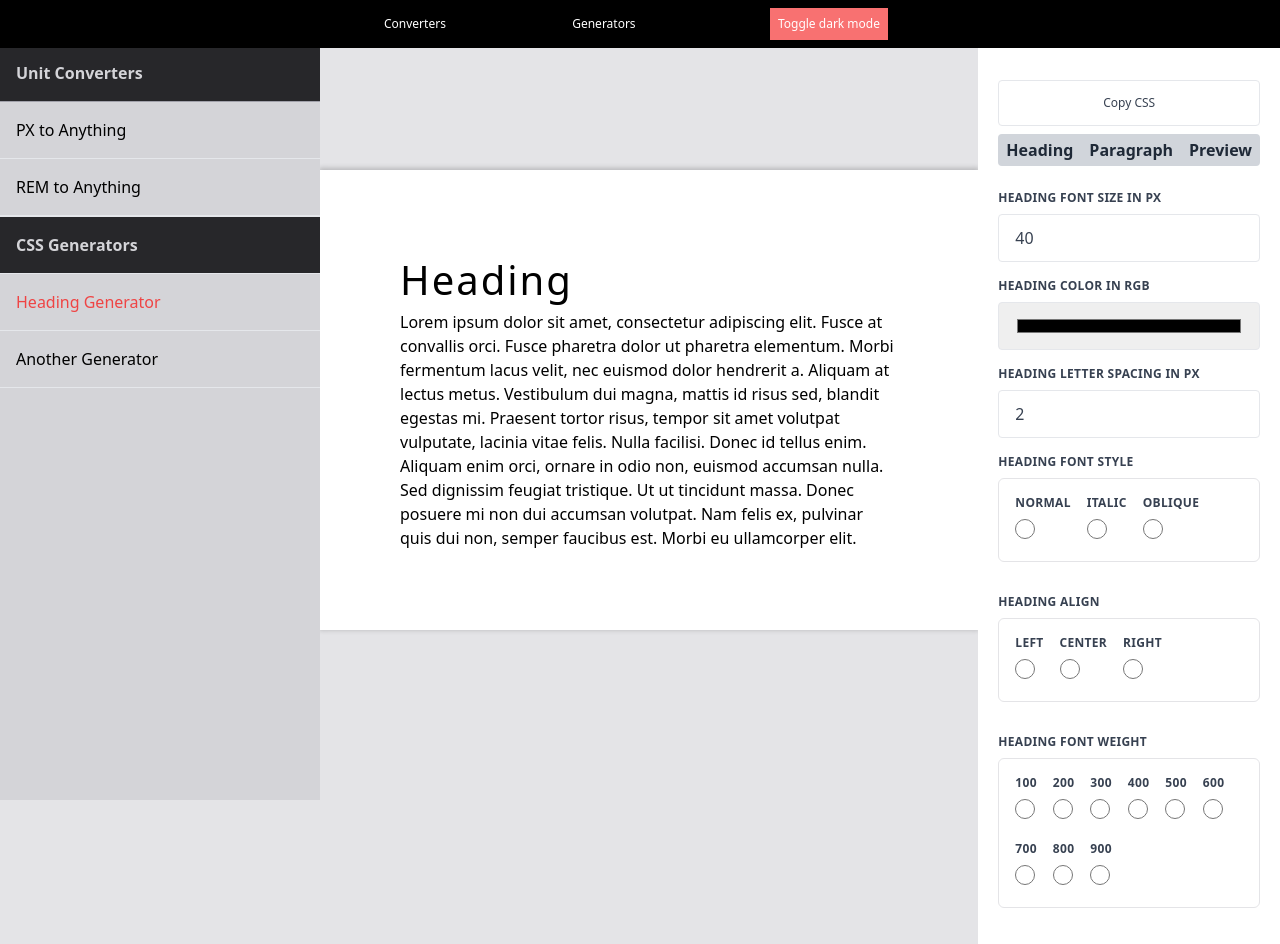
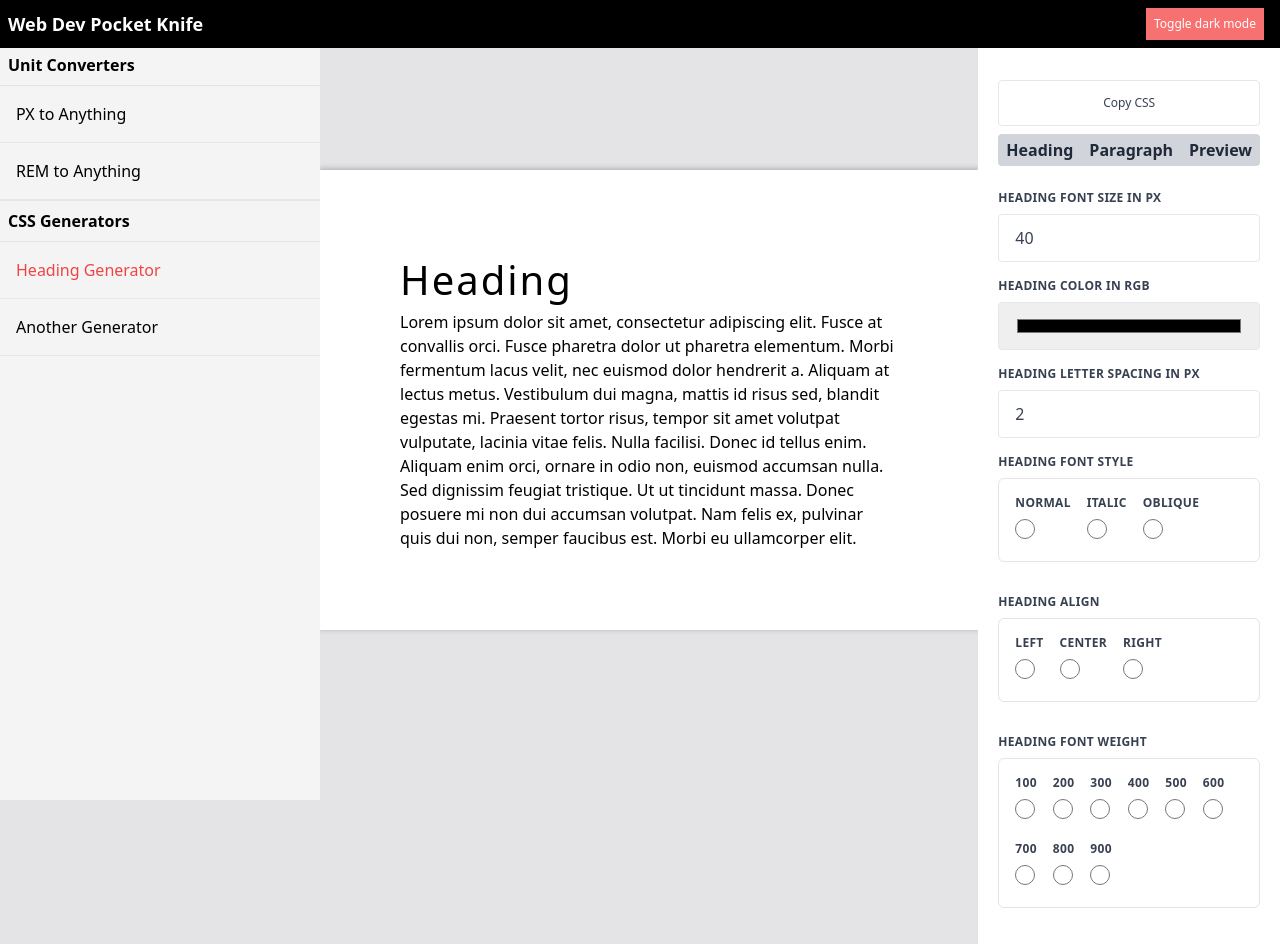
Before and after one commit to aiberk/webdevtools, a React (Vite) app: page /generator/heading in a window 1280 px wide. Built offline with nearby package versions, Linux system fonts and the light colour scheme.

Commit message:
Fixed Dark mode

```diff
--- a/src/components/CopyToClipBoard.tsx
+++ b/src/components/CopyToClipBoard.tsx
@@ -19,7 +19,6 @@ const UnitConverterDisplay = (props: Props) => {
     setShowMessage(true);
     navigator.clipboard.writeText(convertedText);
     setTimeout(() => {
-      // After 3 seconds set the show value to false
       setShowMessage(false);
     }, 1500);
   };
--- a/src/components/NavBar.tsx
+++ b/src/components/NavBar.tsx
@@ -16,9 +16,9 @@ function NavBar({}: Props) {
 
   return (
     <>
-      <div className="z-20 w-screen fixed  bg-black text-white flex flex-row justify-center gap-10 items-center pt-2 pb-2 pl-10 pr-10">
-        <nav className="flex flex-row justify-between gap-10 items-center w-full max-w-lg text-xs">
-          <div className="group ">
+      <div className="z-20 w-screen fixed  bg-black text-white flex flex-row justify-between gap-10 items-center pt-2 pb-2 pl-2 pr-2">
+        <nav className="flex flex-row justify-between gap-10 items-center w-full  text-xs">
+          {/* <div className="group hidden ">
             <h1>Converters</h1>
             <div className="w-auto p-4 h-auto absolute hidden  z-1 group-hover:flex flex-col bg-zinc-800  gap-4">
               <NavLink
@@ -43,7 +43,7 @@ function NavBar({}: Props) {
             </div>
           </div>
 
-          <div className="group ">
+          <div className="group hidden ">
             <h1>Generators</h1>
             <div className="w-auto p-4 h-auto absolute hidden  z-1 group-hover:flex flex-col bg-zinc-800  gap-4">
               <NavLink
@@ -66,7 +66,8 @@ function NavBar({}: Props) {
                 Shadow Generator
               </NavLink>
             </div>
-          </div>
+          </div> */}
+          <h1 className="text-lg font-semibold">Web Dev Pocket Knife</h1>
 
           <button
             className="bg-red-400 dark:bg-blue-500 ml-2 mr-2 p-2"
@@ -77,13 +78,13 @@ function NavBar({}: Props) {
         </nav>
       </div>
 
-      <nav className=" fixed  hidden lg:flex pt-11 min-h-screen bg-zinc-300 max-w-xs w-full  flex-col">
-        <div className="w-full   border-t border-b border-zinc-400  dark:border-white p-4 bg-zinc-800 text-zinc-300">
+      <nav className=" fixed  hidden lg:flex pt-11 min-h-screen bg-zinc-100 dark:bg-zinc-800 max-w-xs w-full  flex-col">
+        <div className="w-full   border-t border-b border-zinc-200  dark:border-white p-2 dark:text-white">
           <h1>
             <strong>Unit Converters</strong>
           </h1>
         </div>
-        <div className="w-full  border-b p-4">
+        <div className="w-full  border-b p-4 dark:text-white">
           <NavLink
             className={({ isActive }) =>
               isActive ? "text-red-500" : undefined
@@ -93,7 +94,7 @@ function NavBar({}: Props) {
             PX to Anything
           </NavLink>
         </div>
-        <div className="w-full  border-b p-4">
+        <div className="w-full  border-b p-4 dark:text-white">
           <NavLink
             className={({ isActive }) =>
               isActive ? "text-red-500" : undefined
@@ -103,12 +104,12 @@ function NavBar({}: Props) {
             REM to Anything
           </NavLink>
         </div>
-        <div className="w-full  border-t border-b p-4 bg-zinc-800 text-zinc-300">
+        <div className="w-full   border-t border-b border-zinc-200  dark:border-white p-2 dark:text-white">
           <h1>
             <strong>CSS Generators</strong>
           </h1>
         </div>
-        <div className="w-full  border-b  p-4">
+        <div className="w-full  border-b p-4 dark:text-white">
           <NavLink
             className={({ isActive }) =>
               isActive ? "text-red-500" : undefined
@@ -118,7 +119,7 @@ function NavBar({}: Props) {
             Heading Generator
           </NavLink>
         </div>
-        <div className="w-full  border-b p-4">
+        <div className="w-full  border-b p-4 dark:text-white">
           <NavLink
             className={({ isActive }) =>
               isActive ? "text-red-500" : undefined
--- a/src/pages/CSSHeadingGenerator.tsx
+++ b/src/pages/CSSHeadingGenerator.tsx
@@ -2,9 +2,7 @@ import React, { useState } from "react";
 import CSSGeneratorInput from "../components/CSSGeneratorInput";
 import CSSGeneratorInputMulti from "../components/CSSGenertorInputMulti";
 import CopyToClipBoard from "../components/CopyToClipBoard";
-import CSSGeneratorInputDropDown from "../components/CSSGeneratorDropDown";
 import { Lorem } from "../components/Constants";
-import { NavLink } from "react-router-dom";
 
 function CSSHeadingGenerator() {
   const [previewHeading, setPreviewHeading] = useState<string>("Heading");
@@ -14,30 +12,21 @@ function CSSHeadingGenerator() {
 
   const [color, setColor] = useState<string>("#000000");
   const [fontSize, setFontSize] = useState<string>("40");
-  const [tracking, setTracking] = useState<string>("2");
-  const [weight, setWeight] = useState(400);
+  const [tracking, setTracking] = useState<number>(2);
+  const [weight, setWeight] = useState<number>(400);
   const [style, setStyle] = useState<string>("normal");
   const [headingAlign, setHeadingAlign] = useState<string>("left");
 
   const [paragraphcolor, setParagraphColor] = useState<string>("#000000");
   const [paragraphfontSize, setParagraphFontSize] = useState<string>("16");
-  const [paragraphtracking, setParagraphTracking] = useState<string>("0");
-  const [paragraphweight, setParagraphWeight] = useState(400);
+  const [paragraphtracking, setParagraphTracking] = useState<number>(0);
+  const [paragraphweight, setParagraphWeight] = useState<number>(400);
   const [paragraphstyle, setParagraphStyle] = useState<string>("normal");
   const [paragraphAlign, setParagraphAlign] = useState<string>("left");
 
   const styleChildren = ["normal", "italic", "oblique"];
   const alignChildren = ["left", "center", "right"];
   const weightChildren = [100, 200, 300, 400, 500, 600, 700, 800, 900];
-
-  const generateCSS = () => {
-    const css = `
-      color: ${color};
-      font-size: ${fontSize};
-    `;
-
-    return css;
-  };
 
   let cssStyle = {
     color: color,
@@ -71,6 +60,8 @@ function CSSHeadingGenerator() {
   return (
     <div className="flex md:flex-row flex-col  bg-zinc-200 dark:bg-zinc-700 ">
       <div className="hidden md:flex pt-11 min-h-screen max-w-xs w-full  flex-col"></div>
+
+      {/* Artboard */}
       <div
         className={`overflow-hidden md:h-screen   md:p-0  h-full w-full flex flex-col justify-center items-center`}
       >
@@ -102,6 +93,7 @@ function CSSHeadingGenerator() {
         </div>
       </div>
 
+      {/* Input Tab Left of UI */}
       <div className=" bg-white p-5 z-10 md:pt-20 md:max-w-xs dark:bg-zinc-800">
         <CopyToClipBoard
           label={"Get CSS"}
@@ -136,6 +128,7 @@ function CSSHeadingGenerator() {
           </button>
         </div>
 
+        {/* Preview Tab */}
         {editorStatus == "preview" ? (
           <div className="flex  md:p-0 p-10 flex-col w-full md:max-w-xs gap-4  ">
             <CSSGeneratorInput
@@ -162,6 +155,7 @@ function CSSHeadingGenerator() {
           </div>
         ) : undefined}
 
+        {/* Heading Tab */}
         {editorStatus == "heading" ? (
           <div className="flex flex-col md:p-0 p-10 w-full max-w-xl gap-4">
             <CSSGeneratorInput
@@ -214,6 +208,7 @@ function CSSHeadingGenerator() {
           </div>
         ) : undefined}
 
+        {/* Paragraph Tab */}
         {editorStatus == "paragraph" ? (
           <div className="flex flex-col md:p-0 p-10 w-full max-w-xl gap-4">
             <CSSGeneratorInput
```
